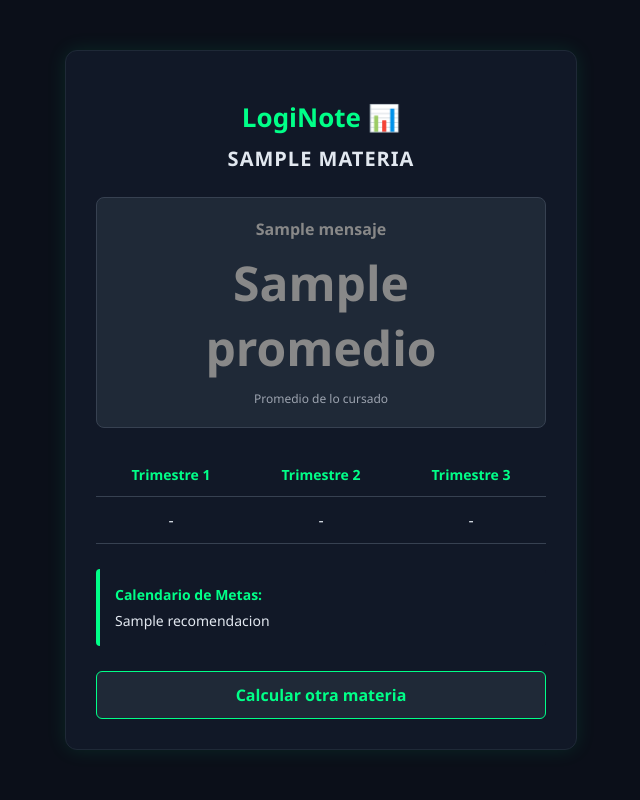
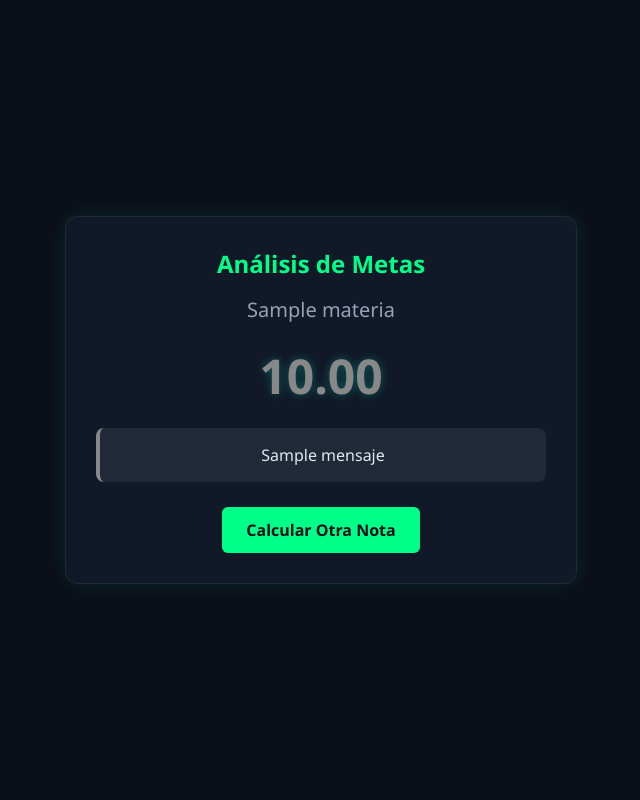
Before and after one commit to Regissalt/LogiNote, a Flask app: template templates/resultados.html in a window 1280 px wide. Shown: the whole page, without its empty margins (319-959 px from the left). Run offline with Flask 3, Linux system fonts and the light colour scheme; the template is opened without the code that fills it: most values are stand-ins (such as "Sample title", 1, 10 or a date in 2020).

Commit message:
Add files via upload

```diff
--- a/templates/resultados.html
+++ b/templates/resultados.html
@@ -27,115 +27,58 @@
         }
         h1 {
             color: #00ff88;
-            margin-bottom: 10px;
-            font-size: 26px;
+            margin-top: 0;
+            font-size: 24px;
         }
-        .materia-title {
-            color: #e2e8f0;
+        .materia-titulo {
             font-size: 20px;
-            font-weight: bold;
-            margin-bottom: 25px;
-            text-transform: uppercase;
-            letter-spacing: 1px;
+            color: #94a3b8;
+            margin-bottom: 20px;
         }
-        .resultado-box {
-            background-color: #1f2937;
-            padding: 20px;
-            border-radius: 8px;
-            margin-bottom: 25px;
-            border: 1px solid #374151;
-        }
-        .promedio-numero {
+        .promedio-box {
             font-size: 48px;
             font-weight: bold;
-            margin: 10px 0;
+            margin: 20px 0;
+            text-shadow: 0 0 10px rgba(0, 255, 204, 0.3);
         }
-        .estado-mensaje {
+        .mensaje-box {
             font-size: 16px;
-            font-weight: 600;
-        }
-        .tabla-trimestres {
-            width: 100%;
-            margin-bottom: 25px;
-            border-collapse: collapse;
-        }
-        .tabla-trimestres th, .tabla-trimestres td {
-            padding: 12px;
-            text-align: center;
-            border-bottom: 1px solid #374151;
-        }
-        .tabla-trimestres th {
-            color: #00ff88;
-            font-size: 14px;
-        }
-        .recomendacion-box {
-            background-color: #111827;
-            border-left: 4px solid #00ff88;
-            padding: 15px;
-            text-align: left;
-            border-radius: 4px;
-            font-size: 14px;
             line-height: 1.5;
             margin-bottom: 25px;
+            padding: 15px;
+            background-color: #1f2937;
+            border-radius: 8px;
+            border-left: 4px solid;
         }
         .btn-volver {
             display: inline-block;
-            width: 100%;
-            padding: 12px;
-            background-color: #1f2937;
-            color: #00ff88;
-            border: 1px solid #00ff88;
+            background-color: #00ff88;
+            color: #0b0f19;
+            text-decoration: none;
+            padding: 12px 24px;
             border-radius: 6px;
-            text-decoration: none;
             font-weight: bold;
-            box-sizing: border-box;
-            transition: all 0.3s ease;
+            transition: background 0.2s;
         }
         .btn-volver:hover {
-            background-color: #00ff88;
-            color: #0b0f19;
-            box-shadow: 0 0 12px rgba(0, 255, 136, 0.3);
+            background-color: #00cc6a;
         }
     </style>
 </head>
 <body>
+    <div class="container">
+        <h1>Análisis de Metas</h1>
+        <div class="materia-titulo">{{ materia }}</div>
 
-<div class="container">
-    <h1>LogiNote 📊</h1>
-    <div class="materia-title">{{ materia }}</div>
+        <div class="promedio-box" style="color: {{ color_texto }}">
+            {{ '%.2f' | format(promedio) }}
+        </div>
 
-    <div class="resultado-box">
-        <div class="estado-mensaje" style="color: {{ color }};">{{ mensaje }}</div>
-        <div class="promedio-numero" style="color: {{ color }};">{{ promedio }}</div>
-        <div style="font-size: 12px; color: #9ca3af;">Promedio de lo cursado</div>
+        <div class="mensaje-box" style="border-left-color: {{ color_texto }}">
+            {{ mensaje }}
+        </div>
+
+        <a href="/" class="btn-volver">Calcular Otra Nota</a>
     </div>
-
-    <table class="tabla-trimestres">
-        <thead>
-            <tr>
-                <th>Trimestre 1</th>
-                <th>Trimestre 2</th>
-                <th>Trimestre 3</th>
-            </tr>
-        </thead>
-        <tbody>
-            <tr>
-                <td>{{ n1 if n1 > 0 else '-' }}</td>
-                <td>{{ n2 if n2 > 0 else '-' }}</td>
-                <td>{{ n3 if n3 > 0 else '-' }}</td>
-            </tr>
-        </tbody>
-    </table>
-
-    {% if recomendacion %}
-    <div class="recomendacion-box">
-        <strong style="color: #00ff88; display: block; margin-bottom: 5px;">Calendario de Metas:</strong>
-        {{ recomendacion }}
-    </div>
-    {% endif %}
-
-    <a href="/" class="btn-volver">Calcular otra materia</a>
-</div>
-
 </body>
 </html>
```
